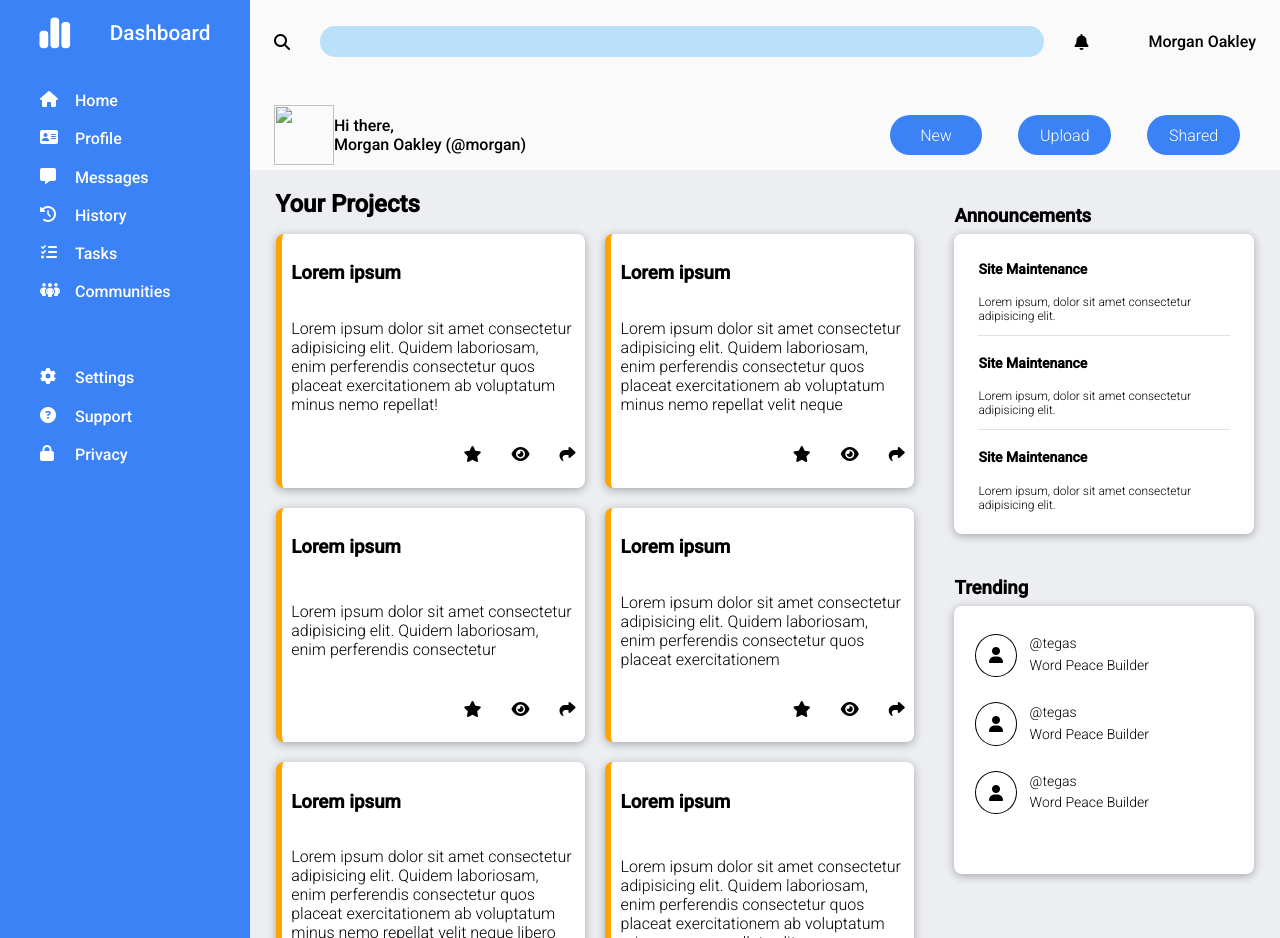
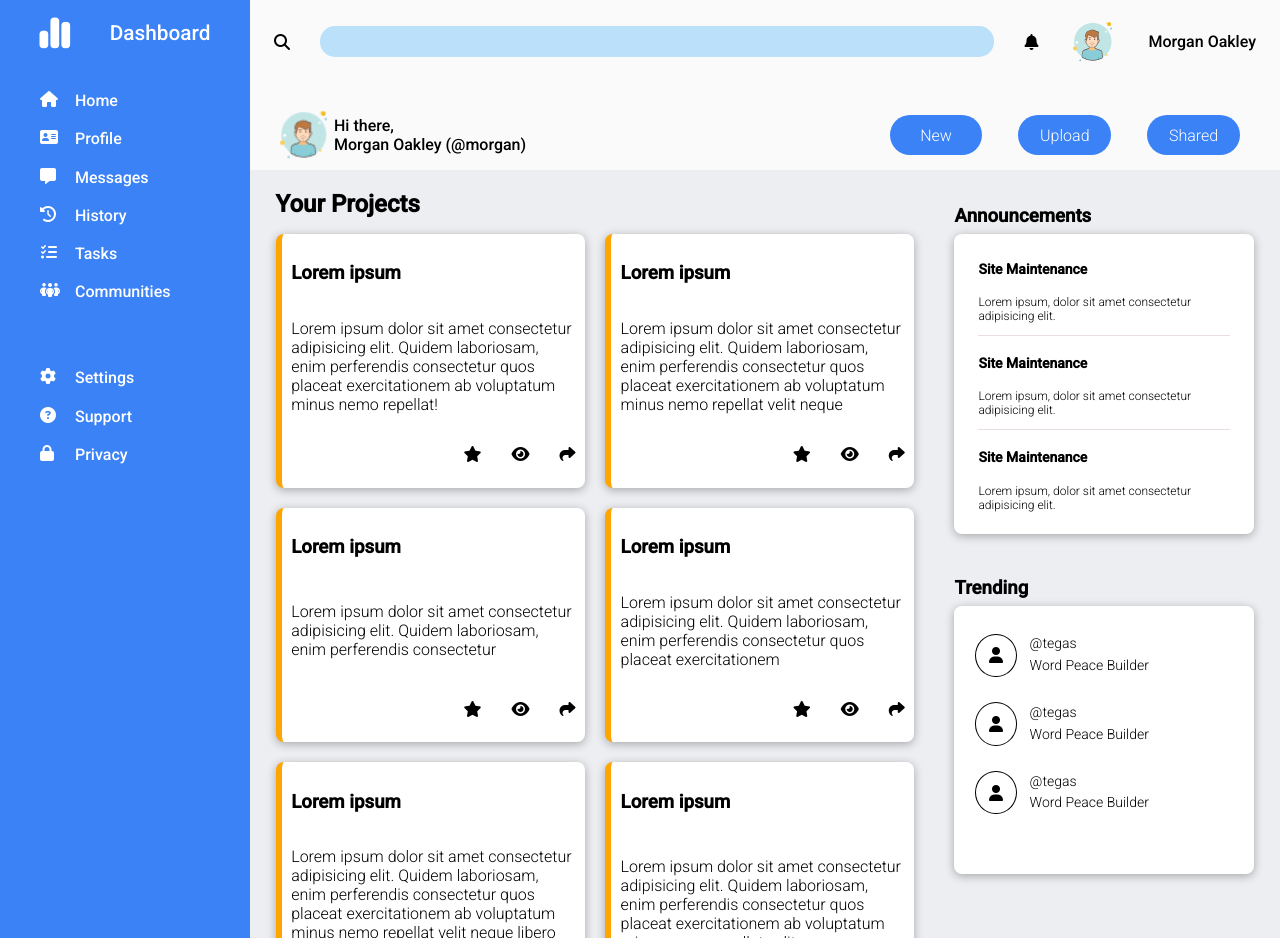
Before and after one commit to floreaportari/Admin-Dashboard, a plain HTML site: page index.html in a window 1280 px wide. Drawn offline with Linux system fonts and the light colour scheme; the site is published under a folder, as on GitHub Pages, so addresses that start at the root find nothing.

Commit message:
removed / from images folder, as imgs could not display

```diff
--- a/index.html
+++ b/index.html
@@ -31,12 +31,12 @@
         <i class="fa-solid fa-magnifying-glass"></i>
         <input type="search" />
         <i class="fa-solid fa-bell"></i>
-        <img src="/images/profile.png" alt="" />
+        <img src="images/profile.png" alt="" />
         <p>Morgan Oakley</p>
       </div>
       <div class="lower-row">
         <div>
-          <img src="/images/profile.png" alt="" />
+          <img src="images/profile.png" alt="" />
           <p>Hi there,<br />Morgan Oakley (@morgan)</p>
         </div>
         <div>
```
